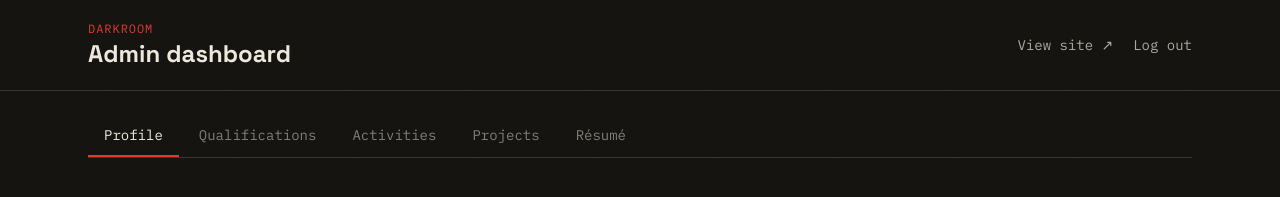
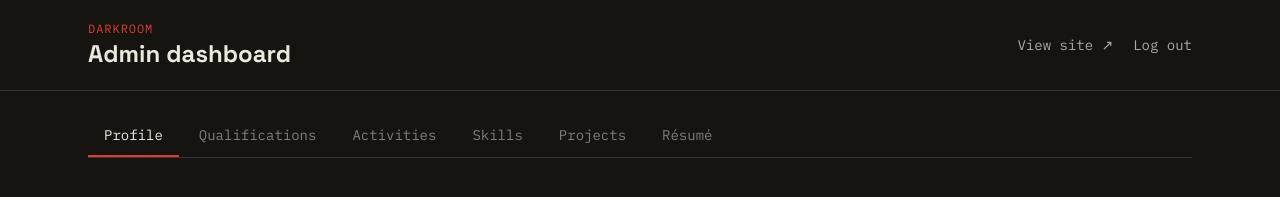
Before and after one commit to binoperera/Portfolio, a Next.js app: page /admin/dashboard in a window 1280 px wide. Shown: the top 197 px of the page. Built offline with nearby package versions, Linux system fonts and the light colour scheme.

Commit message:
Add SkillsManager to dashboard tabs

```diff
--- a/app/admin/dashboard/page.tsx
+++ b/app/admin/dashboard/page.tsx
@@ -8,11 +8,13 @@ import QualificationsManager from "@/components/QualificationsManager";
 import ActivitiesManager from "@/components/ActivitiesManager";
 import ProjectsManager from "@/components/ProjectsManager";
 import ResumeManager from "@/components/ResumeManager";
+import SkillsManager from "@/components/SkillsManager";
 
 const TABS = [
   { key: "profile", label: "Profile" },
   { key: "qualifications", label: "Qualifications" },
   { key: "activities", label: "Activities" },
+  { key: "skills", label: "Skills" },
   { key: "projects", label: "Projects" },
   { key: "resume", label: "Résumé" },
 ] as const;
@@ -72,6 +74,7 @@ export default function DashboardPage() {
         {tab === "activities" && <ActivitiesManager />}
         {tab === "projects" && <ProjectsManager />}
         {tab === "resume" && <ResumeManager />}
+        {tab === "skills" && <SkillsManager />}
       </div>
     </main>
   );
```
